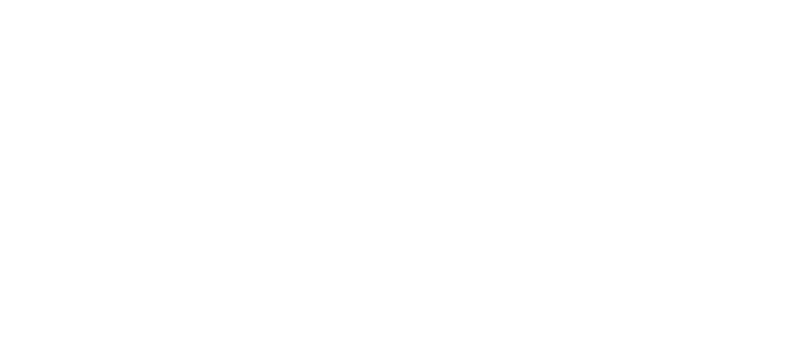
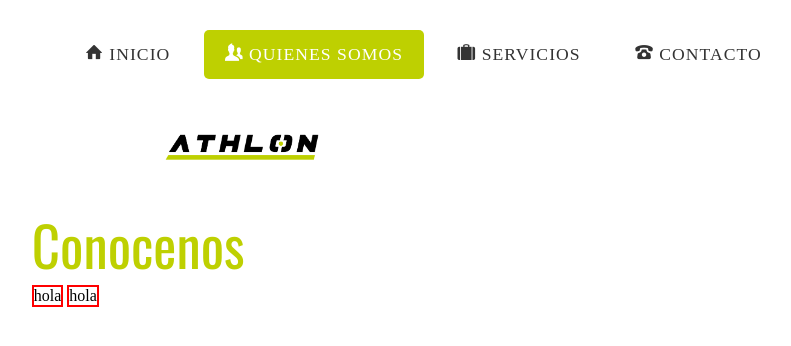
Before and after one commit to esteban1234/Paginas-Quantto, a PHP site: page /Vistas/QuienesSomos.php in a window 1280 px wide. Before the commit the part shown is empty. Shown: the top 346 px of the page, without its empty margins (109-900 px from the left). Run offline with PHP 8.4, Linux system fonts and the light colour scheme; some libraries are stand-ins or nearby versions; some web fonts are replaced.

Commit message:
empiezo quienes somos

```diff
--- a/Athlon/Css/estilos.css
+++ b/Athlon/Css/estilos.css
@@ -322,10 +322,12 @@ header {
     color: rgb(190, 208, 1);
     width: 78%;
     margin: 0 auto;
+    text-align: center;
     /*border: 2px red solid;*/
 }
 
 .marcasdos {
+    text-align: center;
     background: rgba(0, 0, 0, .4);
     /*color: #000;*/
     color: rgb(190, 208, 1);
@@ -410,3 +412,26 @@ footer {
     font-family: 'Playfair Display', serif;
     color: black;
 }
+
+
+/*-------------------quienes somos-----------------------------*/
+
+.conq {
+    /*border: 2px red solid;*/
+    width: 78%;
+    margin: 0 auto;
+}
+
+.conocenos {
+    /*border: 2px red solid;*/
+    width: 40%;
+    font-size: 55px;
+    color: rgb(190, 208, 1);
+    font-family: 'Oswald', sans-serif;
+}
+
+.informacion, .informaciondos {
+    border: 2px red solid;
+    vertical-align: top;
+    display: inline-block;
+}
--- a/Athlon/Vistas/Index.php
+++ b/Athlon/Vistas/Index.php
@@ -17,8 +17,8 @@
 				<!-- Nav -->
 					<nav id="nav">
 						<ul>
-							<li class="active"><a href="#"><span class="icon-home"></span>&nbsp;INICIO</a></li>
-							<li><a href="#"><span class="icon-users"></span>&nbsp;QUIENES SOMOS</a></li>
+							<li class="active"><a href="Index.php"><span class="icon-home"></span>&nbsp;INICIO</a></li>
+							<li><a href="QuienesSomos.php"><span class="icon-users"></span>&nbsp;QUIENES SOMOS</a></li>
 							<li><a href="#"><span class="icon-suitcase"></span>&nbsp;SERVICIOS</a></li>
 							<li><a href="#"><span class="icon-old-phone"></span>&nbsp;CONTACTO</a></li>
 						</ul>
--- a/Athlon/Vistas/Pie.php
+++ b/Athlon/Vistas/Pie.php
@@ -7,7 +7,7 @@
 <body>
 	<footer>
 			<article class="piecondos">
-			<p class="dtcdos">Derechos de autor 2016© <b class="petruspie">| PROFESIONALES EN ELECTRONICA ATHLON</b></p>
+			<p class="dtcdos">Derechos de autor 2016© <b class="petruspie">| PROFESIONALES EN ELECTRONICA ATHLON S. de R.L de C.V.</b></p>
 			</article>
 
 	</footer>
--- a/Athlon/Vistas/QuienesSomos.php
+++ b/Athlon/Vistas/QuienesSomos.php
@@ -0,0 +1,42 @@
+<!DOCTYPE html>
+<html lang="en">
+<head>
+	<meta charset="UTF-8">
+	<title>Quienes Somos</title>
+	<link rel="stylesheet" href="../Css/estilos.css">
+	<link href="https://fonts.googleapis.com/css?family=Oswald|Roboto|Roboto+Condensed" rel="stylesheet">
+	<link rel="stylesheet" href="path/to/font-awesome/css/font-awesome.min.css">
+	<link rel="stylesheet" href="../fonts/style.css">
+</head>
+<body>
+
+	<!-- Header -->
+		<header>
+				<!-- Nav -->
+					<nav id="nav">
+						<ul>
+							<li><a href="Index.php"><span class="icon-home"></span>&nbsp;INICIO</a></li>
+							<li class="active"><a href="QuienesSomos.php"><span class="icon-users"></span>&nbsp;QUIENES SOMOS</a></li>
+							<li><a href="#"><span class="icon-suitcase"></span>&nbsp;SERVICIOS</a></li>
+							<li><a href="#"><span class="icon-old-phone"></span>&nbsp;CONTACTO</a></li>
+						</ul>
+					</nav>
+
+
+			<!-- Logo -->
+					<div id="logo">
+						<img class="athlon" src="../Img/ATHLON.png" alt="ATHLON PROFESIONALES EN ELECTRÓNICA">
+					</div>
+
+		</header>
+
+		<section class="conq">
+		<p class="conocenos">Conocenos</p>
+		<article class="informacion">hola</article>
+		<article class="informaciondos">hola</article>
+
+		</section>
+
+
+</body>
+</html>
```
Also changed, not shown: 2 other files.
